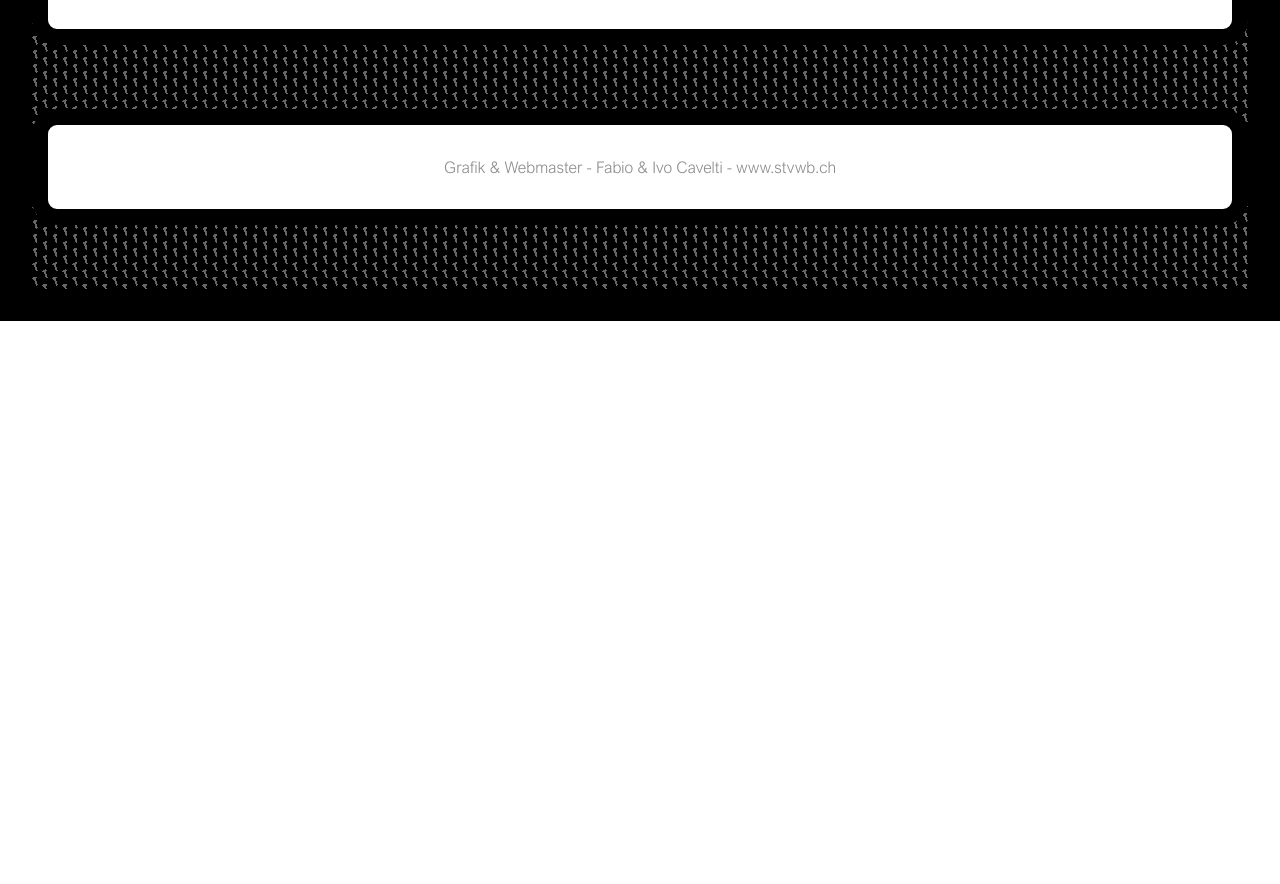
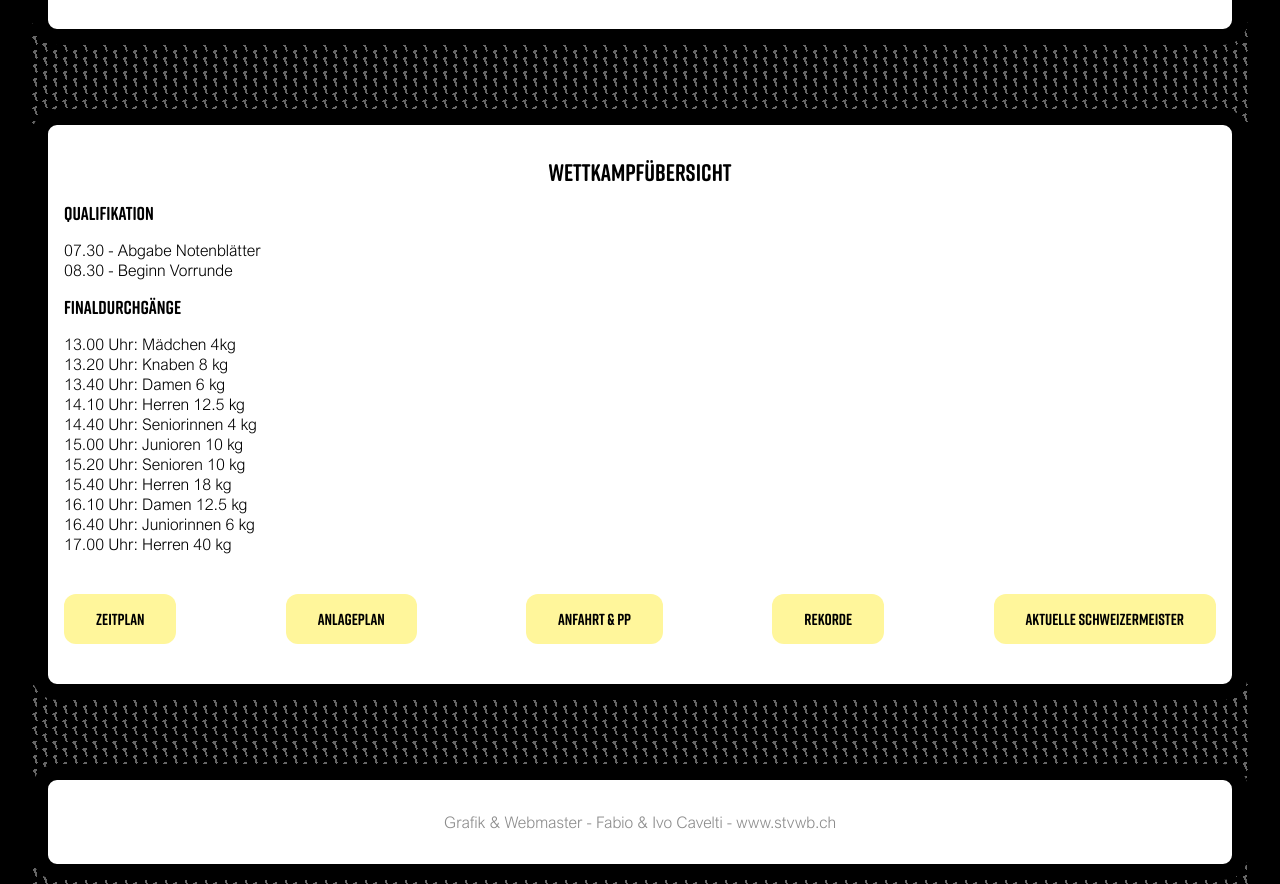
Before and after one commit to SirSoySauce/wollerau2021, a plain HTML site: page index.html in a window 1280 px wide. Shown: the part 1512-2396 px from the top of the page. Before the commit the page ends 1833 px from the top, so only its background shows below. Drawn offline with Linux system fonts and the light colour scheme.

Commit message:
Added competition overview

```diff
--- a/css/style.css
+++ b/css/style.css
@@ -86,11 +86,32 @@ section {
     font-family: rift-soft-bold, sans-serif;
 }
 
-.navigation-bar {
+.text-page-block h3 {
+    margin: 16px 0;
+    font-family: rift-soft-bold, sans-serif;
+}
+
+.navigation-bar, .button-bar {
     display: flex;
     justify-content: space-between;
     flex-wrap: wrap;
     padding: 16px;
+}
+
+.button-bar {
+    padding: 0;
+    margin-top: 32px;
+}
+
+.button-bar button {
+    background-color: #FFF69B;
+    border: none;
+    font-family: rift-soft-bold, sans-serif;
+    font-size: 16px;
+    padding: 15px 32px;
+    border-radius: 12px;
+    margin: 8px 0;
+    cursor: pointer;
 }
 
 .navigation-bar a {
--- a/index.html
+++ b/index.html
@@ -77,6 +77,31 @@
             magna.
         </p>
     </article>
+    <article class="page-block text-page-block" id="overview">
+        <h2>Wettkampfübersicht</h2>
+        <h3>Qualifikation</h3>
+        <p>07.30 - Abgabe Notenblätter</p>
+        <p>08.30 - Beginn Vorrunde</p>
+        <h3>Finaldurchgänge</h3>
+        <p>13.00 Uhr: Mädchen 4kg</p>
+        <p>13.20 Uhr: Knaben 8 kg</p>
+        <p>13.40 Uhr: Damen 6 kg</p>
+        <p>14.10 Uhr: Herren 12.5 kg</p>
+        <p>14.40 Uhr: Seniorinnen 4 kg</p>
+        <p>15.00 Uhr: Junioren 10 kg</p>
+        <p>15.20 Uhr: Senioren 10 kg</p>
+        <p>15.40 Uhr: Herren 18 kg</p>
+        <p>16.10 Uhr: Damen 12.5 kg</p>
+        <p>16.40 Uhr: Juniorinnen 6 kg</p>
+        <p>17.00 Uhr: Herren 40 kg</p>
+        <div class="button-bar">
+            <button type="button" onclick="location.href='https://www.youtube.com/watch?v=dQw4w9WgXcQ'">Zeitplan</button>
+            <button type="button" onclick="location.href='https://www.youtube.com/watch?v=dQw4w9WgXcQ'">Anlageplan</button>
+            <button type="button" onclick="location.href='https://www.youtube.com/watch?v=dQw4w9WgXcQ'">Anfahrt & PP</button>
+            <button type="button" onclick="location.href='https://www.youtube.com/watch?v=dQw4w9WgXcQ'">Rekorde</button>
+            <button type="button" onclick="location.href='https://www.youtube.com/watch?v=dQw4w9WgXcQ'">Aktuelle Schweizermeister</button>
+        </div>
+    </article>
     <footer class="page-block text-page-block">
         Grafik & Webmaster - Fabio & Ivo Cavelti - <a href="https://stvwb.ch/">www.stvwb.ch</a>
     </footer>
```
